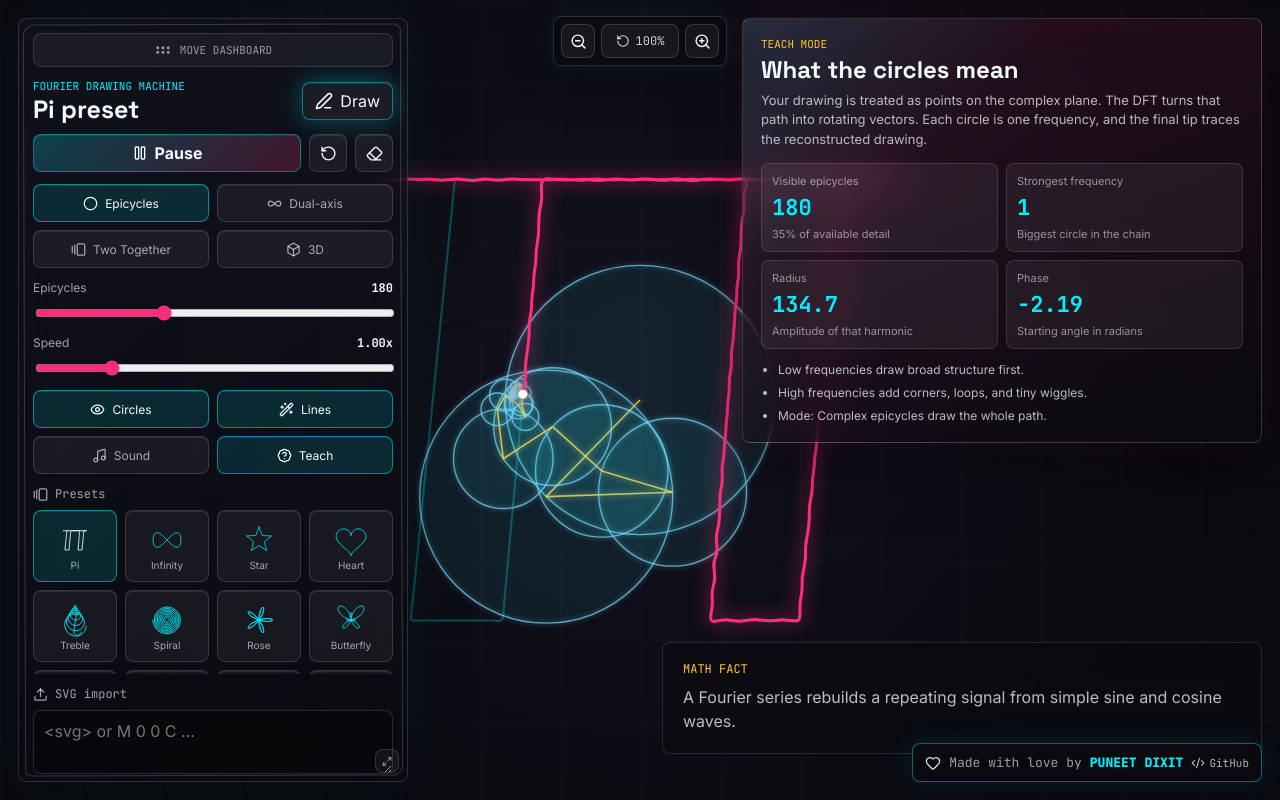
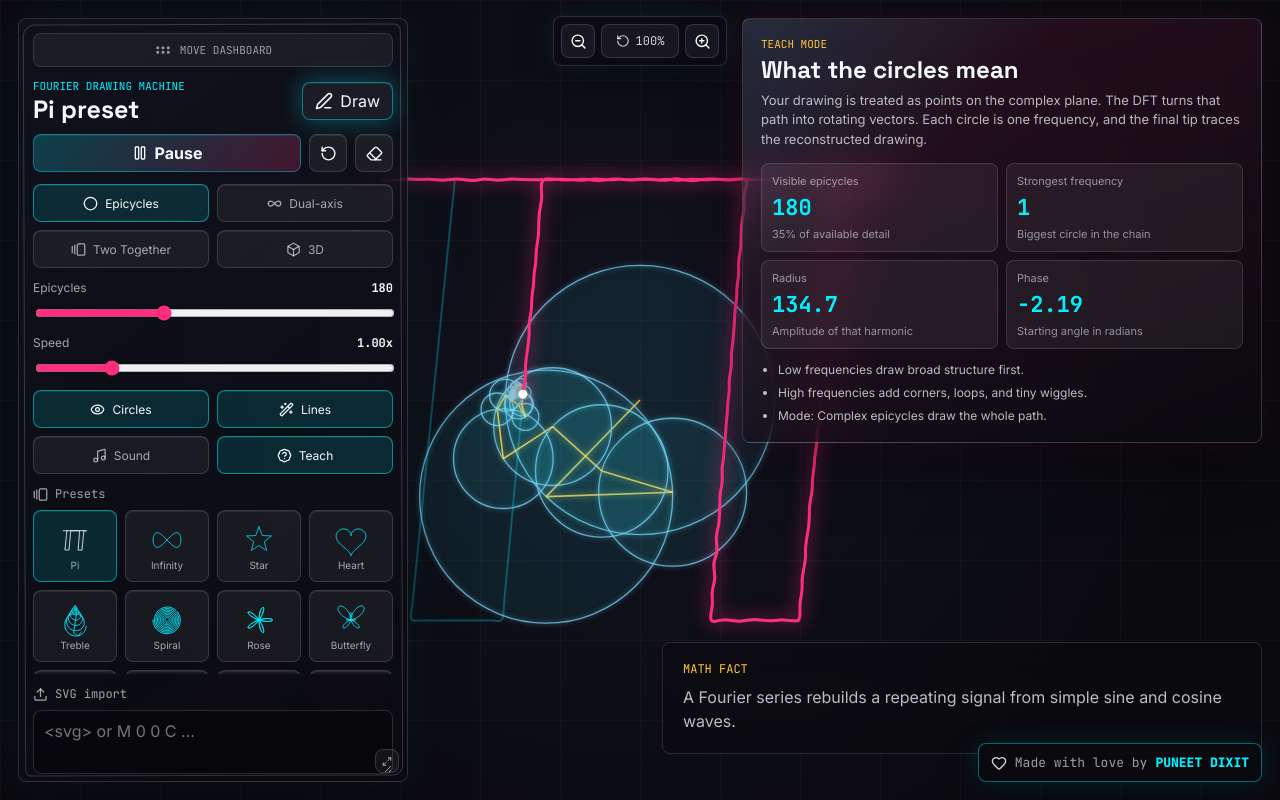
Before and after one commit to puneetdixit200/-FOURIER-TRANSFORM-DRAWING-MACHINE, a Next.js app: page / in a window 1280 px wide. Built offline with nearby package versions, Linux system fonts and the light colour scheme.

Commit message:
Update docs and maker signature

```diff
--- a/src/app/globals.css
+++ b/src/app/globals.css
@@ -499,14 +499,6 @@ input[type="range"] {
   font-weight: 800;
 }
 
-.corner-brand small {
-  align-items: center;
-  color: rgba(244, 251, 255, 0.72);
-  display: inline-flex;
-  font-size: 11px;
-  gap: 4px;
-}
-
 .corner-brand span {
   color: rgba(244, 251, 255, 0.62);
 }
@@ -675,7 +667,4 @@ input[type="range"] {
     display: none;
   }
 
-  .corner-brand small {
-    display: none;
-  }
 }
--- a/src/components/FourierStudio.tsx
+++ b/src/components/FourierStudio.tsx
@@ -1,7 +1,7 @@
 "use client";
 
 import { useCallback, useEffect, useMemo, useRef, useState } from "react";
-import { Code2, Heart } from "lucide-react";
+import { Heart } from "lucide-react";
 import { ControlPanel, type RenderMode } from "./ControlPanel";
 import { DrawingCanvas } from "./DrawingCanvas";
 import { drawingDifficulty, prepareDrawing, type PreparedDrawing } from "./FourierEngine";
@@ -383,7 +383,7 @@ function FourierStudioClient() {
         <p>{fact}</p>
       </div>
       <a
-        aria-label="Made with love by PUNEET DIXIT GitHub"
+        aria-label="Made with love by PUNEET DIXIT"
         className="corner-brand"
         href="https://github.com/puneetdixit200"
         rel="noreferrer"
@@ -392,10 +392,6 @@ function FourierStudioClient() {
         <Heart aria-hidden="true" size={16} />
         <span>Made with love by</span>
         <b>PUNEET DIXIT</b>
-        <small>
-          <Code2 aria-hidden="true" size={14} />
-          GitHub
-        </small>
       </a>
     </main>
   );
```
Also changed, not shown: 2 other files (tests, documents, lock files or other folders).
